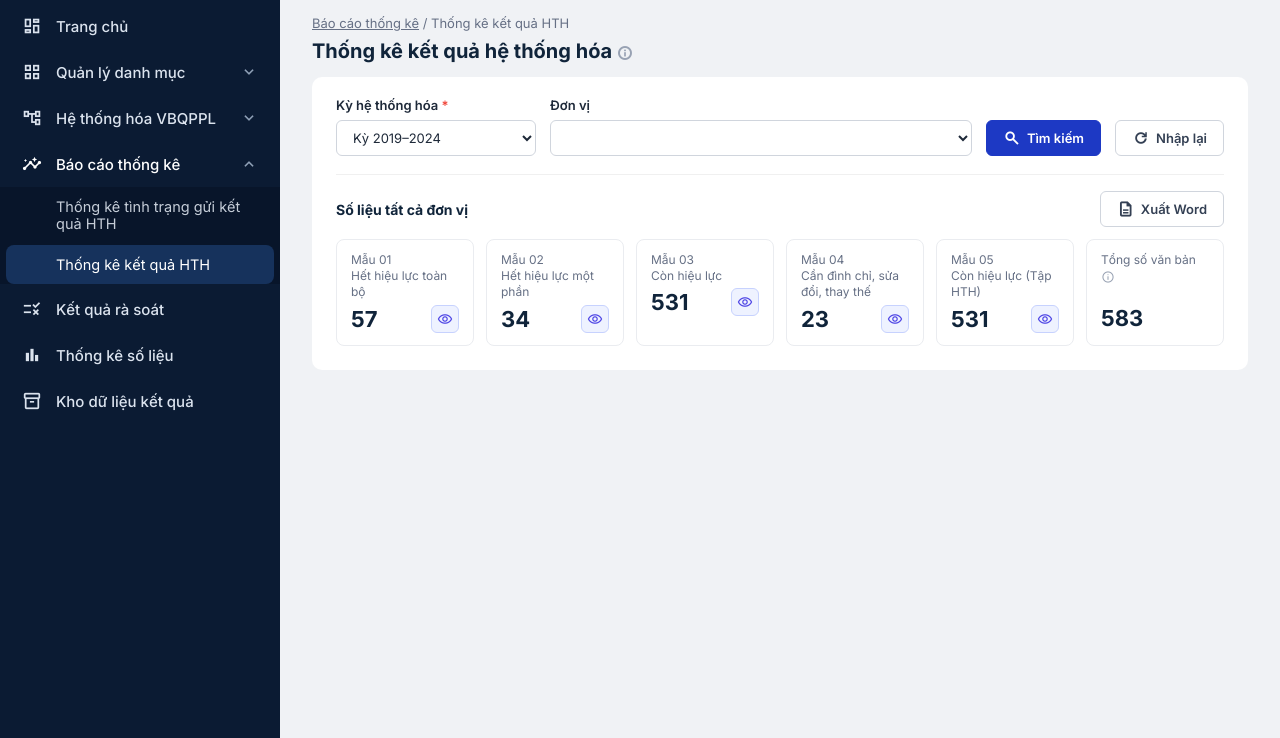
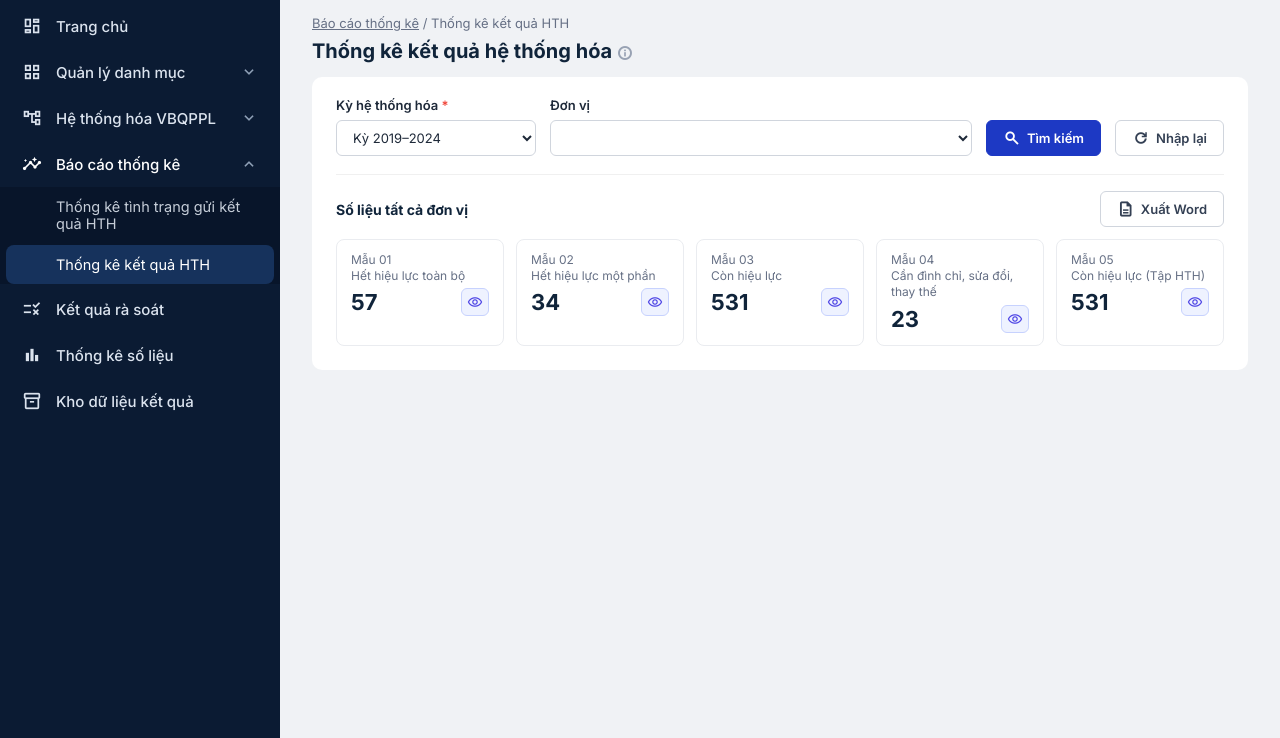
Before and after one commit to LinhMy2001/hth-vbqppl, a plain HTML site: page docs/tkkq.html in a window 1280 px wide. Shown: the part 62-800 px from the top of the page. Drawn offline with nearby package versions, Linux system fonts and the light colour scheme.

Commit message:
Thống kê kết quả HTH: bỏ ô Tổng số văn bản, cập nhật tooltip rule đếm
Co-Authored-By: Claude Opus 5.5 <noreply@anthropic.com>

```diff
--- a/docs/tkkq.html
+++ b/docs/tkkq.html
@@ -61,7 +61,7 @@ td.c{text-align:center}td.r{text-align:right}
 .sub{padding:11px 22px 11px 56px;font-size:14.5px;color:#c5cdd8}
 .sub.act{background:#16325c;margin:2px 6px;border-radius:8px;color:#fff;padding-left:50px}
 .grp{background:#08152a}
-.kp{display:grid;grid-template-columns:repeat(6,1fr);gap:12px;margin:16px 0 4px}
+.kp{display:grid;grid-template-columns:repeat(5,1fr);gap:12px;margin:16px 0 4px}
 .k{border:1px solid #eaecf0;border-radius:8px;padding:12px 14px;cursor:pointer}
 .k:hover,.k.on{border-color:#1d39c4;background:#f5f7ff}
 .k .l{font-size:12px;color:#667085;line-height:1.35;min-height:32px}.k .n{font-size:22px;font-weight:700;color:#10243a;margin-top:4px}
@@ -110,7 +110,7 @@ let fDv='',more=false,dt=null; // dt = {dv, mau}
 const M=document.getElementById('main');
 const opt=(a,v)=>'<option></option>'+a.map(x=>`<option ${x==v?'selected':''}>${x}</option>`).join('');
 function cur(){return fDv?SL[DV.indexOf(fDv)]:ALL}
-const TIP='Đếm văn bản không trùng. Trùng = cùng Mã văn bản (CSDLQG); văn bản nhập tay: cùng Số, ký hiệu + Ngày ban hành + Cơ quan ban hành. Văn bản thuộc nhiều lĩnh vực, nhiều đơn vị hoặc nhiều mẫu chỉ đếm 1.';
+const TIP='Đếm văn bản không trùng. Trùng = giống nhau ở các cột (3)–(7): Loại VB, Cơ quan ban hành, Số ký hiệu, Ngày ban hành, Tên gọi/Trích yếu. Văn bản ở nhiều mẫu, nhiều lĩnh vực, nhiều đơn vị chỉ đếm 1.';
 function render(){
 const C=cur(), rowsIdx=DV.map((d,i)=>i).filter(i=>!fDv||DV[i]===fDv);
 M.innerHTML=`<div class="bc"><u>Báo cáo thống kê</u> / Thống kê kết quả HTH</div><h1>Thống kê kết quả hệ thống hóa <span class="ic tip" title="Chỉ thống kê kết quả hệ thống hóa đã công bố.">info</span></h1>
@@ -125,7 +125,7 @@ M.innerHTML=`<div class="bc"><u>Báo cáo thống kê</u> / Thống kê kết qu
  <div class="sec" style="margin:0">Số liệu ${fDv?'của '+fDv:'tất cả đơn vị'}</div>
  <button class="btn" onclick="toast('Đã xuất số liệu thống kê ra file Word (mô phỏng)')"><span class="ic">description</span>Xuất Word</button>
 </div>
-<div class="kp" style="margin-top:12px">${MAU.map((m,j)=>`<div class="k" style="cursor:default"><div class="l">Mẫu ${m[0]}<br>${m[1]}</div><div style="display:flex;align-items:center;justify-content:space-between;margin-top:4px"><div class="n" style="margin:0">${C[j]}</div><span class="ab v" title="Xem chi tiết Mẫu ${m[0]}" style="cursor:pointer" onclick="openDt(${fDv?DV.indexOf(fDv):-1},'${m[0]}')"><span class="ic">visibility</span></span></div></div>`).join('')}<div class="k" style="cursor:default"><div class="l">Tổng số văn bản <span class="ic tip" style="font-size:14px" title="${TIP} Tổng tính trên Mẫu 01–04.">info</span><br>&nbsp;</div><div class="n">${C[5]}</div></div></div>
+<div class="kp" style="margin-top:12px">${MAU.map((m,j)=>`<div class="k" style="cursor:default"><div class="l">Mẫu ${m[0]}<br>${m[1]}</div><div style="display:flex;align-items:center;justify-content:space-between;margin-top:4px"><div class="n" style="margin:0">${C[j]}</div><span class="ab v" title="Xem chi tiết Mẫu ${m[0]}" style="cursor:pointer" onclick="openDt(${fDv?DV.indexOf(fDv):-1},'${m[0]}')"><span class="ic">visibility</span></span></div></div>`).join('')}</div>
 </div>`;if(dt)M.innerHTML=detail()}
 function openDt(i,m){dt={dv:i,mau:m};render()}
 const TEN={'01':'Danh mục văn bản quy phạm pháp luật hết hiệu lực, tạm ngưng hiệu lực toàn bộ','02':'Danh mục văn bản quy phạm pháp luật hết hiệu lực, tạm ngưng hiệu lực một phần','03':'Danh mục văn bản quy phạm pháp luật còn hiệu lực','04':'Danh mục văn bản quy phạm pháp luật cần tạm ngưng hiệu lực, sửa đổi, bổ sung, thay thế, bãi bỏ hoặc ban hành mới','05':'Tập hệ thống hóa văn bản quy phạm pháp luật'};
```
Also changed, not shown: tkkq.html (+3 -3 lines).
